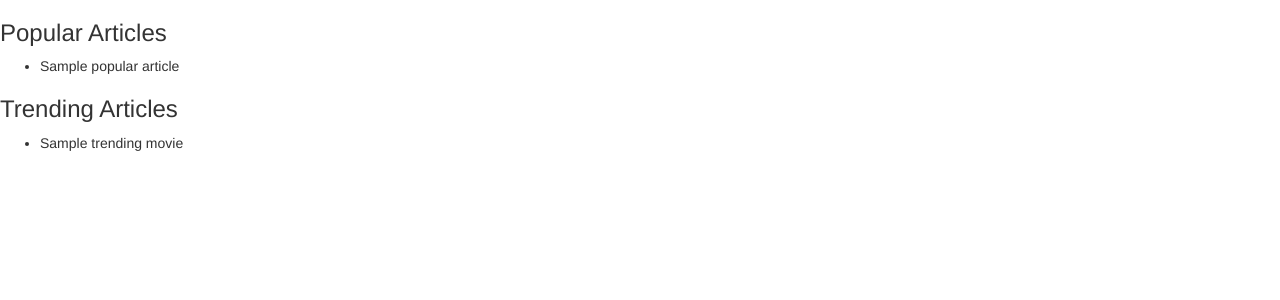
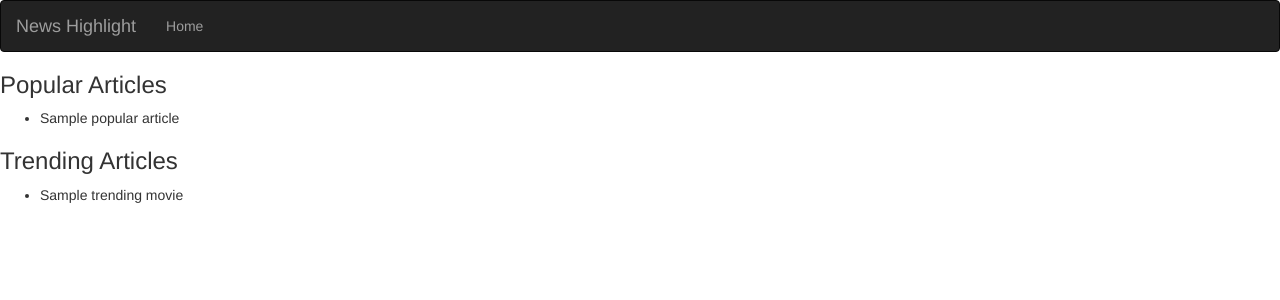
Before and after one commit to cossie14/News-Highlight, a Flask app: template app/templates/index.html in a window 1280 px wide. Shown: the top 300 px of the page. Run offline with Flask 2, Linux system fonts and the light colour scheme; the template is opened without the code that fills it: most values are stand-ins (such as "Sample title", 1, 10 or a date in 2020); parts of the project's set-up code (start-up, migrations or seed data) failed here and were passed over; some libraries are stand-ins or nearby versions.

Commit message:
added changes

```diff
--- a/app/templates/base.html
+++ b/app/templates/base.html
@@ -1 +1,5 @@
 {% extends 'bootstrap/base.html'%}
+<!-- Navbar block  -->
+{% block navbar %}
+    {% include 'navbar.html' %}
+{% endblock %}
--- /dev/null
+++ b/app/templates/navbar.html
@@ -0,0 +1,18 @@
+<div class="navbar navbar-inverse" role="navigation">
+        <div class="container-fluid">
+            <div class="navbar-header">
+                <button type="button" class="navbar-toggle" data-toggle="collapse" data-target=".navbar-collapse">
+                  <span class="sr-only">Toggle navigation</span>
+                  <span class="icon-bar"></span>
+                  <span class="icon-bar"></span>
+                  <span class="icon-bar"></span>
+                </button>
+                <a class="navbar-brand" href="/"> News Highlight </a>
+            </div>
+            <div class="navbar-collapse collapse">
+                <ul class="nav navbar-nav">
+                    <li><a href="/">Home</a></li>
+            </div>
+
+        </div>
+    </div>
```
